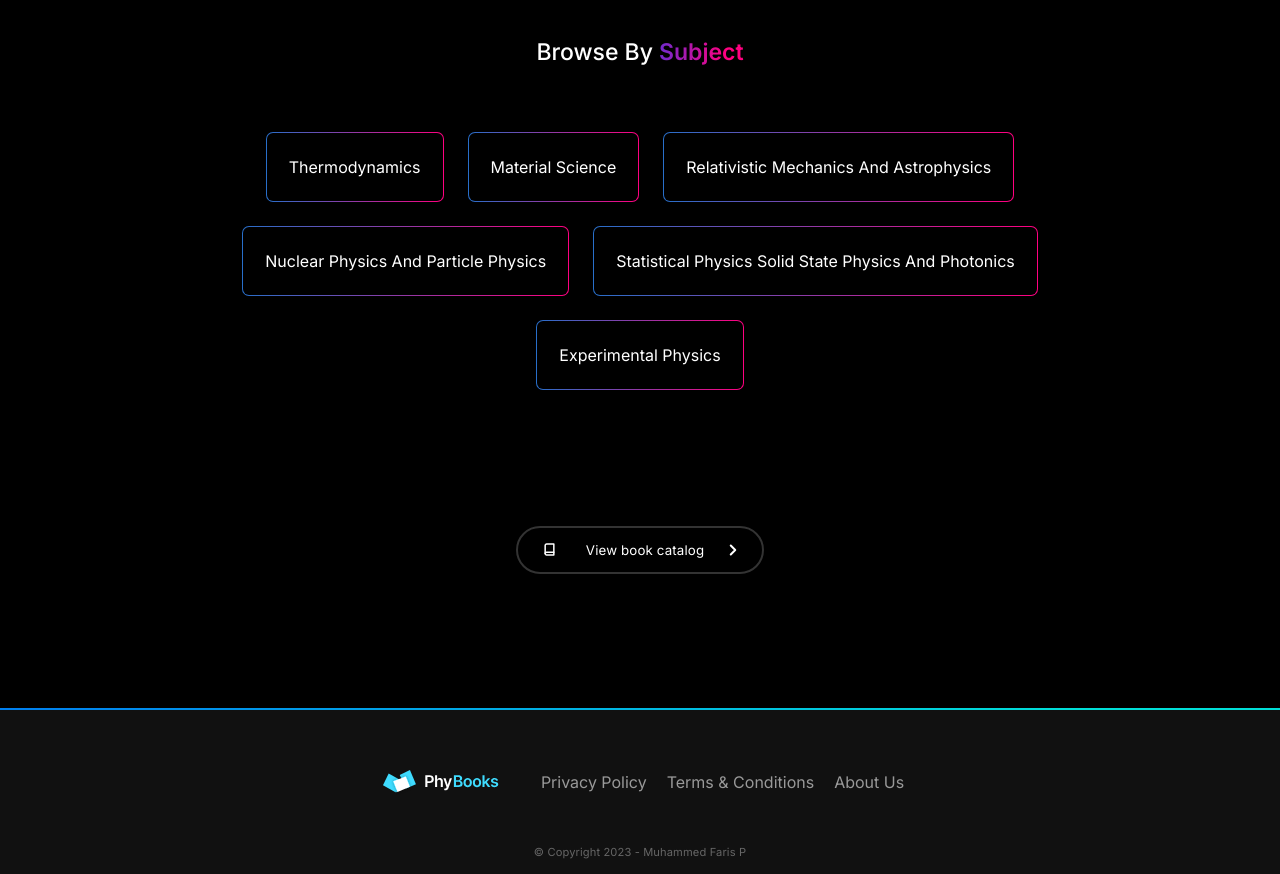
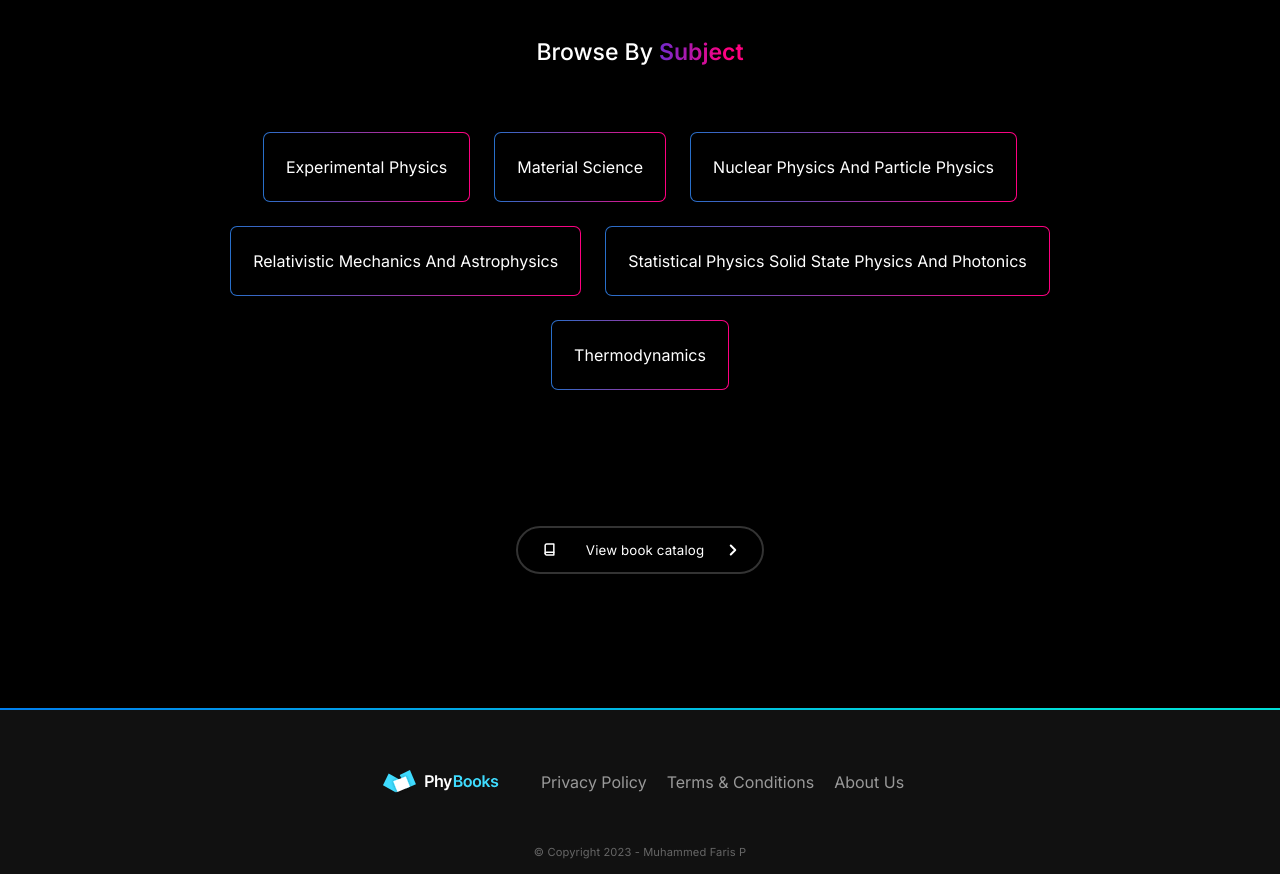
Before and after one commit to FarisPalayi/phybooks, a Next.js app: page / in a window 1280 px wide. Shown: the part 1380-2254 px from the top of the page. Built offline with nearby package versions, Linux system fonts and the light colour scheme.

Commit message:
sort subjects section

```diff
--- a/src/app/components/home/Subject.js
+++ b/src/app/components/home/Subject.js
@@ -4,7 +4,7 @@ import { getBookTitles, getBooksBySubject } from "@/app/lib/utils";
 import { textbooks } from "@/app/lib/data";
 
 export default function Subject() {
-  const bookTitles = getBookTitles(textbooks);
+  const bookTitles = getBookTitles(textbooks.sortBooksByTitle());
 
   return (
     <section className={styles.subject} id="subject">
--- a/src/app/lib/utils.js
+++ b/src/app/lib/utils.js
@@ -20,11 +20,11 @@ function title() {
   });
 }
 
-function sortBookByTitle() {
+function sortBooksByTitle() {
   return this.sort((a, b) => a.title.localeCompare(b.title));
 }
 
 String.prototype.title = title; // monkey patching
-Array.prototype.sortBooksByTitle = sortBookByTitle; // monkey patching
+Array.prototype.sortBooksByTitle = sortBooksByTitle; // monkey patching
 
 export { setCharLimit, getBooksBySemester, getBooksBySubject, getBookTitles };
```
